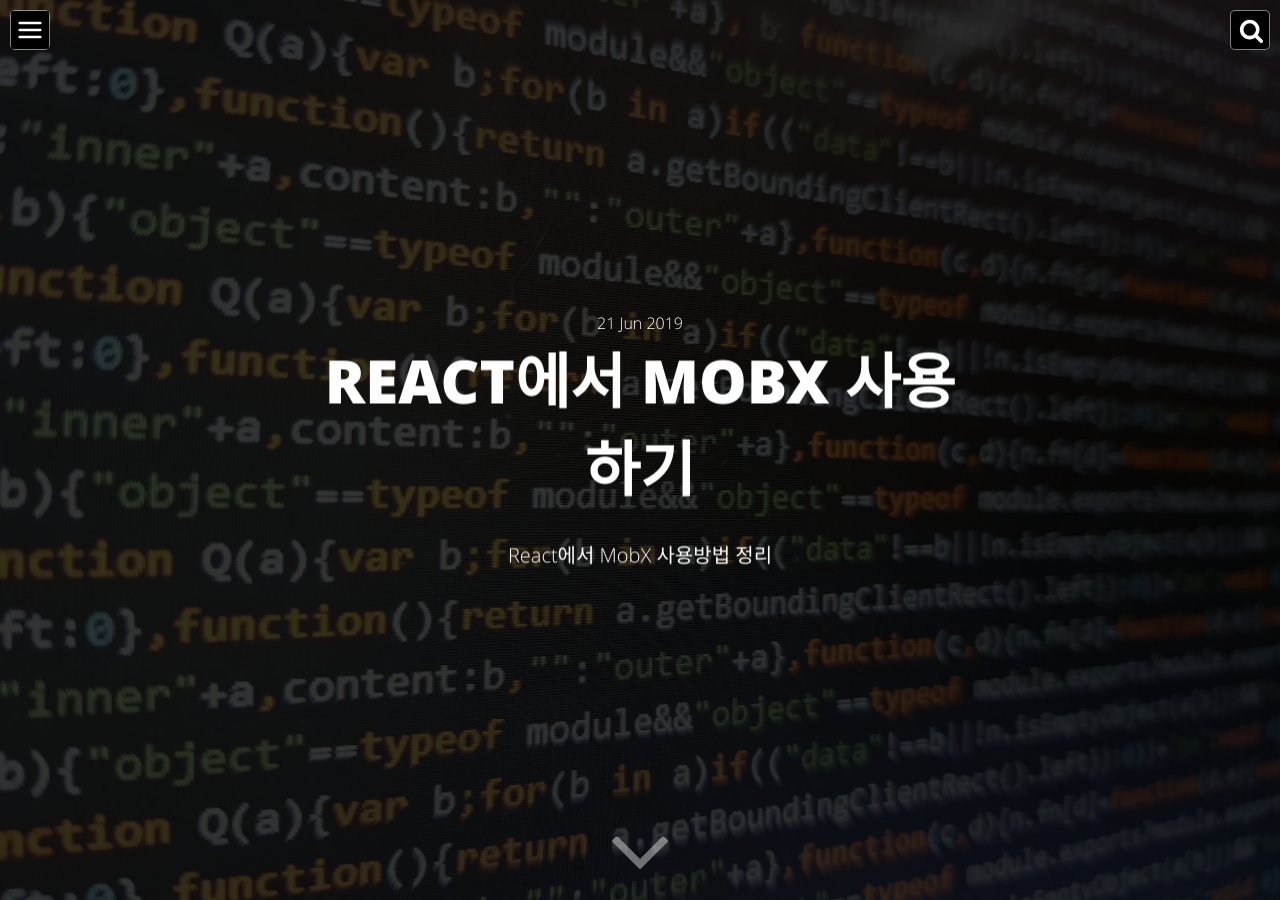
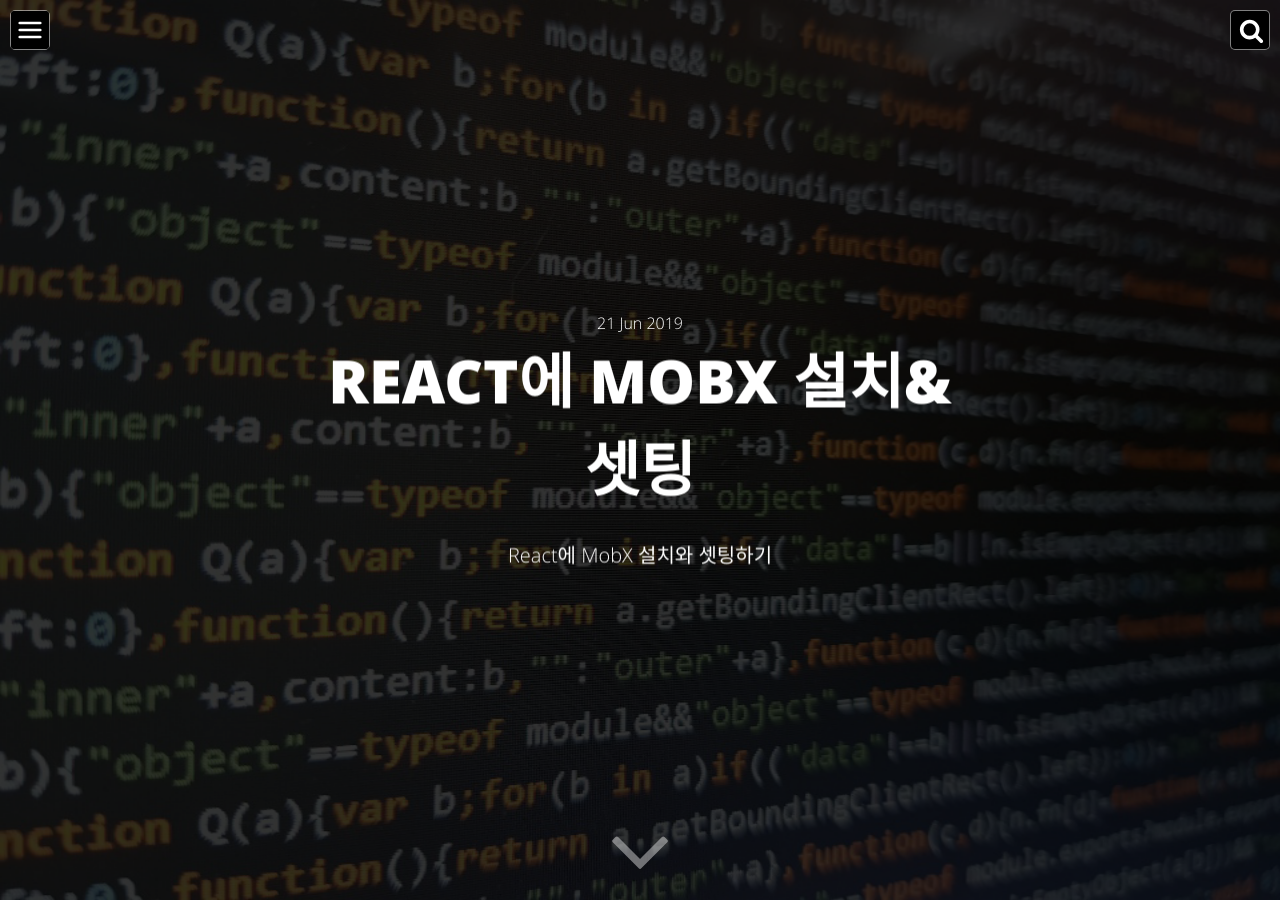
Before and after one commit to chawonmoon/chawonmoon.github.io, a Jekyll site: the page built from _posts/2019-06-21-react-mobx.md, in a window 1280 px wide and 900 px high. Built offline with Jekyll 4.4.1, drawn with Linux system fonts in a browser that asks for light colours; comment, search, counter and statistics services are not loaded; some of the changed text lies outside the part shown.

Commit message:
Mobx 설치 및 설정

```diff
--- a/_posts/2019-06-21-react-mobx.md
+++ b/_posts/2019-06-21-react-mobx.md
@@ -1,9 +1,9 @@
 ---
 layout: post
-title: "React에서 MobX 사용하기"
+title: "React에 MobX 설치&셋팅"
 date: 2019-06-21
 image: '/assets/img/'
-description: 'React에서 MobX 사용방법 정리'
+description: 'React에 MobX 설치와 셋팅하기'
 tags:
 - React
 - Code
@@ -12,7 +12,7 @@ tags:
 categories:
 - Code
 ---
-## React에서 MobX 사용하기
+## React에서 MobX 설치 & 셋팅
 
 ### MobX 모듈과 Decorator 설치 및 셋팅
 * mobX / mobx-react 모듈 설치
```
